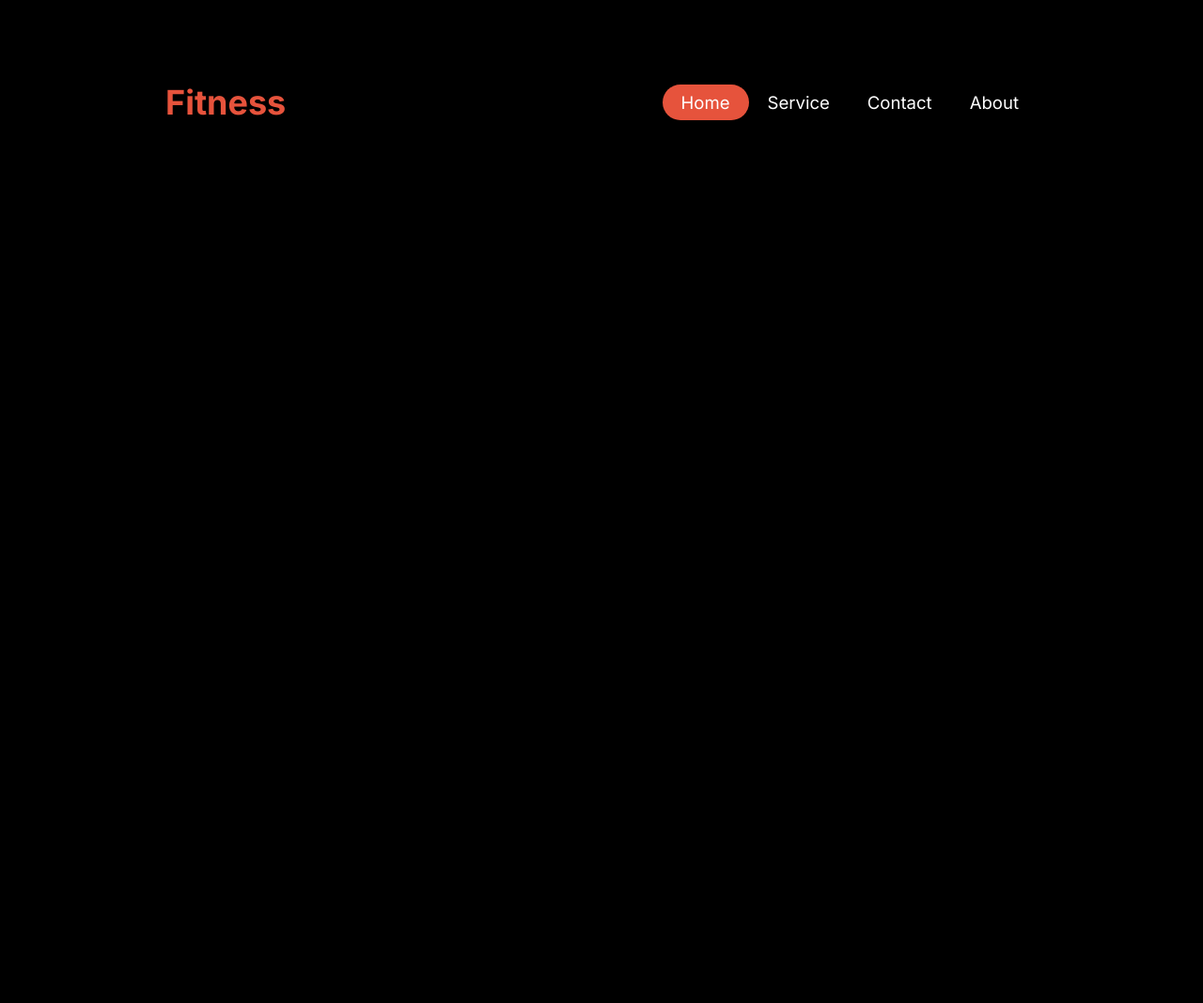
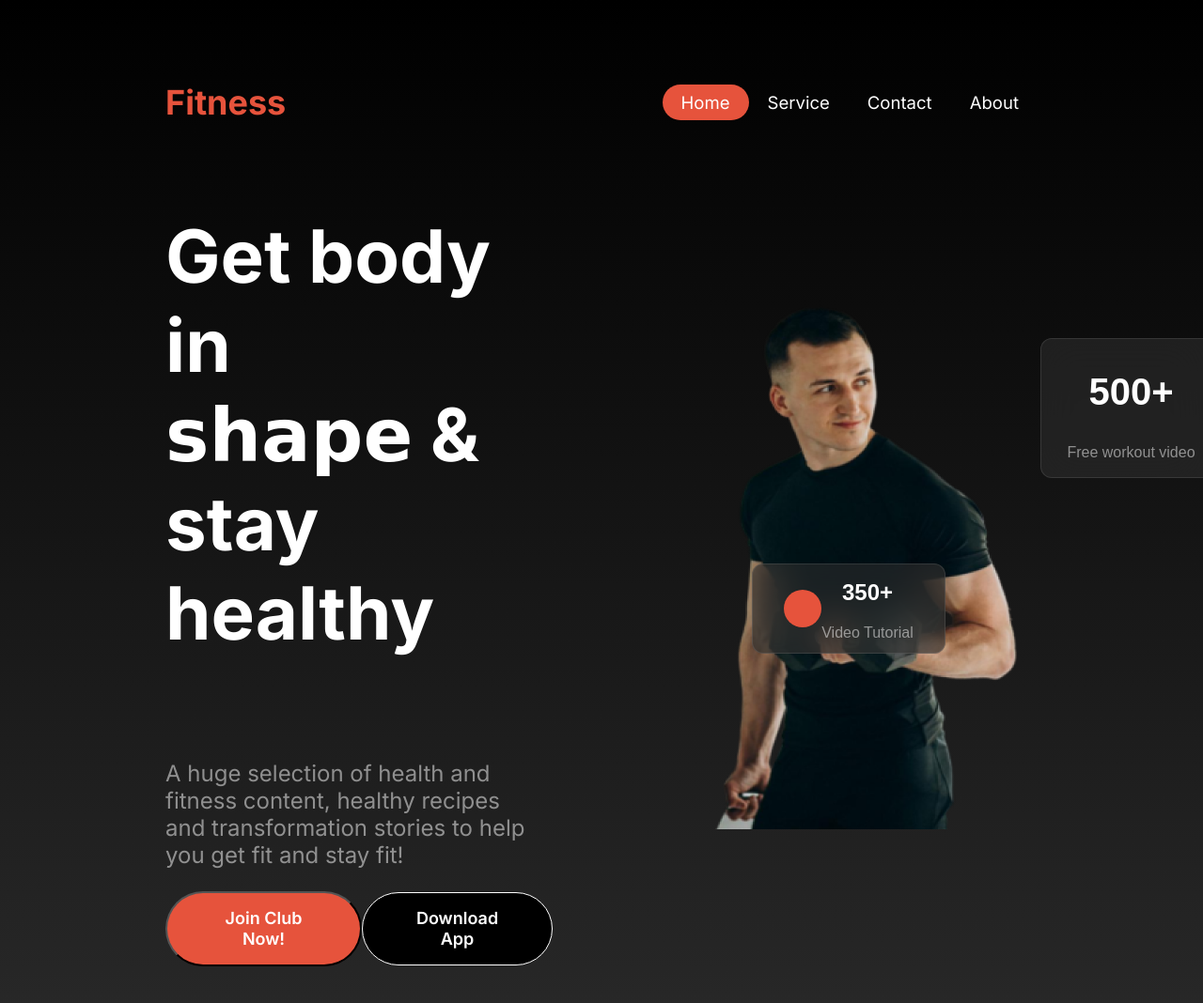
Before and after one commit to smmoontasir/re-assignment-2, a plain HTML site: page index.html in a window 1280 px wide. Shown: the whole page at 94% size. Before the commit the page ends 800 px from the top, so only its background shows below. Drawn offline with Linux system fonts and the light colour scheme; a web font is replaced by a local one.

Commit message:
banner section without responsive

```diff
--- a/fit.css
+++ b/fit.css
@@ -1,7 +1,11 @@
 @import url('https://fonts.googleapis.com/css2?family=Azeret+Mono:ital,wght@0,100..900;1,100..900&family=Inter:ital,opsz,wght@0,14..32,100..900;1,14..32,100..900&display=swap');
+
+@import url('https://fonts.googleapis.com/css2?family=Azeret+Mono:ital,wght@0,100..900;1,100..900&family=Inter:ital,opsz,wght@0,14..32,100..900;1,14..32,100..900&family=Italianno&display=swap');
+
 
 body{
     background: rgb(0, 0, 0);
+    /* background: linear-gradient(180.00deg, rgb(17, 17, 17),rgba(119, 119, 119, 0) 100%); */
     font-family: Inter;
     margin: 57px auto;
     max-width: 72.5%;
@@ -75,6 +79,9 @@ body{
 }
 
 /* header navbar */
+.gradi{
+    background: linear-gradient(180.00deg, rgb(0, 0, 0),rgba(40, 40, 40, 98) 100%);
+}
 nav > ul >li{
     list-style: none;
     padding: 8px 20px;
@@ -92,7 +99,66 @@ nav > ul > li > a{
 }
 
 /* banner */
+#italy{
+    font-family: "Italianno", cursive;
+    font-size: 4.875rem;
+}
+.banner-rest{
+    padding-left: 167px;
+}
+.button-primary{
+    border-radius: 42px;
+    background: rgb(230, 83, 60);
+    padding: 16px 40px 16px 40px;
+    color: rgb(255, 255, 255);
+    font-family: Inter;
+    font-size: 1.125rem;
+    font-weight: 600;
+    line-height: 1.375rem;
 
+}
+.button-secondary{
+    box-sizing: border-box;
+    border: 1px solid rgb(255, 255, 255);
+    border-radius: 42px;
+    padding: 16px 40px 16px 40px;
+    background-color: black;
+    color: rgb(255, 255, 255);
+    font-family: Inter;
+    font-size: 1.125rem;
+    font-weight: 600;
+    line-height: 1.375rem;
+    /* opacity: 100; */
+
+}
+    .banner-button-1{
+    box-sizing: border-box;
+    border: 1px solid rgba(255, 255, 255, 0.1);
+    border-radius: 12px;
+    backdrop-filter: blur(20px);
+    background: rgba(48, 48, 48, 0.54);
+}
+
+.ban-red{
+    background: rgb(230, 83, 60);
+    width: 40px;
+    height: 40px;
+    border-radius: 100px;
+}
+#ban-btwn-1{
+    position: absolute;
+    width: 206px;
+    height: 96px;
+    left: 800px;
+    top: 600px;
+}
+#ban-btwn-2{
+
+    position: absolute;
+    left: 1107px;
+    top: 360px;
+    width: 193px;
+}
 
 
 
@@ -125,6 +191,12 @@ nav > ul > li > a{
         display: contents;
     }
     /* banner */
+    #ban-btwn-1{
+
+    }
+    #ban-btwn-2{
+
+    }
 
 
 
--- a/index.html
+++ b/index.html
@@ -7,7 +7,7 @@
     <link rel="stylesheet" href="fit.css">
 
 </head>
-<body>
+<body class="gradi">
     <header>
         <nav class="flex align-center just-between">
             <div class="fit-logo ">
@@ -22,6 +22,35 @@
             </div>
             <div class="hamburger"><img src="./images/burger-menu.png"  alt=""></div>
         </nav>
+        <section class="banner flex align-center just-between flex-s-col">
+            <div class="banner-content ">
+                <h1 class="text-78 t-white">
+                    Get body in <br> <span id="italy" >shape</span> & stay <br> healthy
+                </h1>
+                <br>
+                <p class="text-24 t-mid-white">A huge selection of health and fitness content, healthy recipes<br>and transformation stories to help you get fit and stay fit!</p>
+                <div class="button flex align-center">
+                    <button class="button-primary">Join Club Now!</button>
+                    <button class="button-secondary">Download App</button>
+                </div>
+            </div>
+            <div class="banner-rest">
+                <div class="banner-image"><img src="./images/Images 2.png" alt=""></div>
+                <button class="banner-button-1 flex align-center just-center" id="ban-btwn-1">
+                    <div class="ban-red"></div>
+                    <div>
+                        <h1 class="text-24 t-white">350+</h1>
+                        <p class="text-16 t-mid-white">Video Tutorial</p>
+                    </div>
+                </button>
+                <button class="banner-button-1 flex align-center flex-col" id="ban-btwn-2">
+                    <div>
+                        <h1 class="text-40 t-white">500+</h1>
+                        <p class="text-16 t-mid-white">Free workout video</p>
+                    </div>
+                </button>
+            </div>
+        </section>
     </header>
 </body>
 </html>
```
